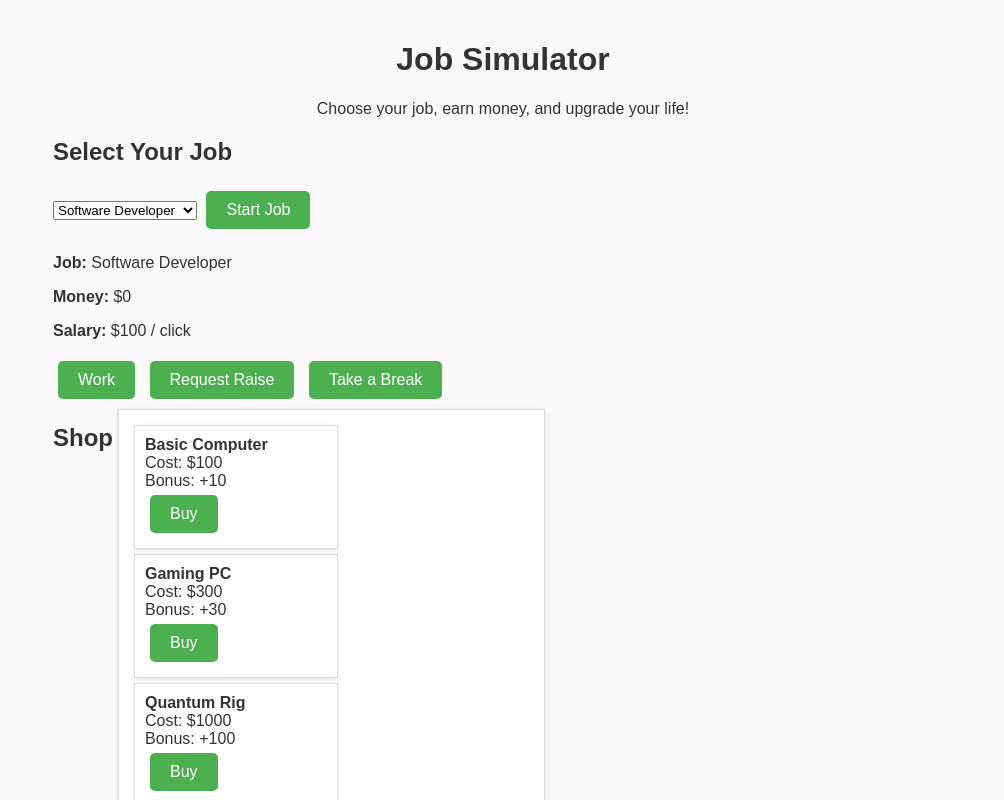
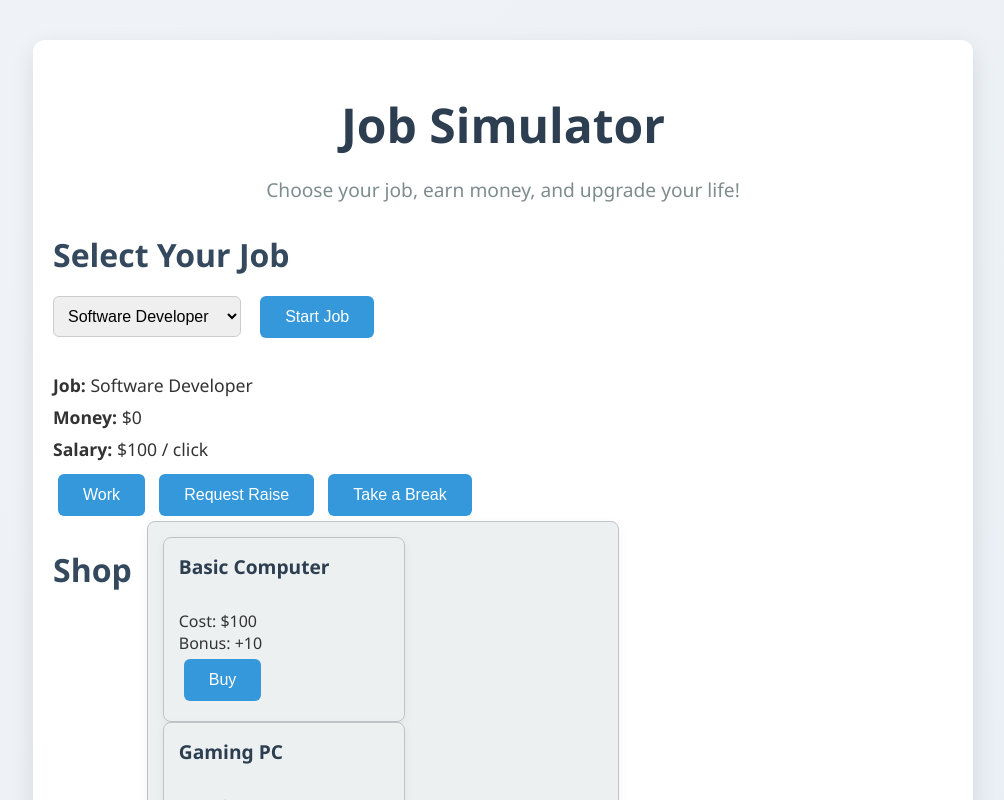
Before and after one commit to Notnurb/job-simulator, a plain HTML site: page index.html in a window 1280 px wide. Both pictures are taken after a click on the button "Start Job". Shown: the top 800 px of the page, without its empty margins (137-1141 px from the left). Drawn offline with Linux system fonts and the light colour scheme.

Commit message:
Update style.css

```diff
--- a/style.css
+++ b/style.css
@@ -1,46 +1,102 @@
 body {
-    font-family: Arial, sans-serif;
-    background: #f9f9f9;
+    font-family: "Segoe UI", Tahoma, Geneva, Verdana, sans-serif;
+    background: linear-gradient(135deg, #f0f4f8, #d9e2ec);
     margin: 0;
     padding: 0;
     color: #333;
 }
+
 .app {
     max-width: 900px;
-    margin: 0 auto;
+    margin: 40px auto;
     padding: 20px;
+    background: #ffffff;
+    border-radius: 12px;
+    box-shadow: 0 8px 25px rgba(0, 0, 0, 0.1);
 }
+
 header {
     text-align: center;
+    margin-bottom: 20px;
 }
+
+header h1 {
+    font-size: 3rem;
+    color: #2c3e50;
+    margin-bottom: 10px;
+}
+
+header p {
+    font-size: 1.2rem;
+    color: #7f8c8d;
+}
+
 section {
-    margin-top: 20px;
+    margin-top: 30px;
 }
+
+h2 {
+    font-size: 2rem;
+    color: #34495e;
+    margin-bottom: 15px;
+}
+
 button {
-    padding: 10px 20px;
+    padding: 12px 25px;
     margin: 5px;
     font-size: 16px;
-    background-color: #4CAF50;
+    background-color: #3498db;
     border: none;
     color: white;
+    border-radius: 6px;
     cursor: pointer;
-    border-radius: 5px;
+    transition: background-color 0.3s, transform 0.2s;
 }
+
 button:hover {
-    background-color: #45a049;
+    background-color: #2980b9;
+    transform: translateY(-2px);
 }
+
+button:active {
+    transform: scale(0.98);
+}
+
+.stats p {
+    font-size: 1.1rem;
+    margin: 8px 0;
+}
+
+.shop, .inventory {
+    display: flex;
+    flex-wrap: wrap;
+    gap: 15px;
+}
+
+.shop div, .inventory div {
+    background: #ecf0f1;
+    border: 1px solid #bdc3c7;
+    padding: 15px;
+    border-radius: 8px;
+    width: calc(50% - 10px);
+    box-shadow: 0 4px 12px rgba(0,0,0,0.05);
+}
+
+.shop div strong {
+    display: block;
+    font-size: 1.2rem;
+    color: #2c3e50;
+    margin-bottom: 8px;
+}
+
 .hidden {
     display: none;
 }
-.shop, .inventory {
-    display: flex;
-    flex-wrap: wrap;
+
+select {
+    padding: 10px;
+    border-radius: 6px;
+    border: 1px solid #ccc;
+    font-size: 1rem;
+    margin-right: 10px;
 }
-.shop div, .inventory div {
-    background: #fff;
-    border: 1px solid #ddd;
-    padding: 10px;
-    margin: 5px;
-    width: 45%;
-    box-shadow: 0 2px 5px rgba(0,0,0,0.1);
-}
```
